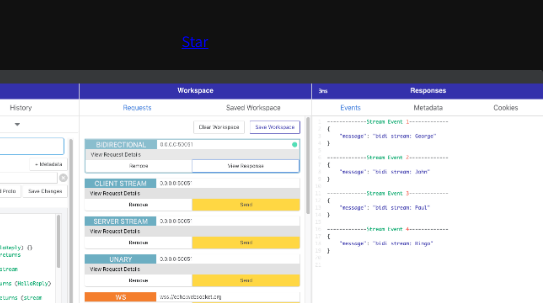
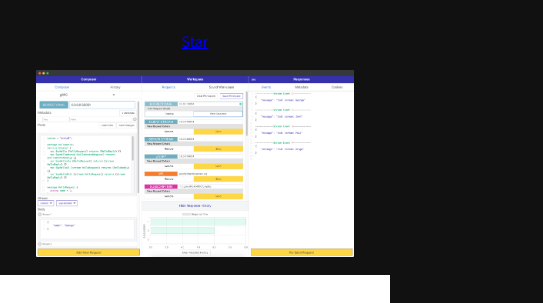
Before and after one commit to tlovis/Swell_Web, a plain HTML site: page index.html in a window 390 px wide. Shown: the part 529-832 px from the top of the page, 543 px wide, since content can reach past the window. Drawn offline with Linux system fonts and the light colour scheme.

Commit message:
Update hero image for all phones

```diff
--- a/css/main.css
+++ b/css/main.css
@@ -173,8 +173,8 @@ margin-bottom: 8%;
 
 .hero-image {
   display: block;
-  max-width:1280px;
-  max-height:728px;
+  max-width:85vw;
+  max-height:48vw;
   width: auto;
   height: auto;
 }
@@ -353,8 +353,8 @@ footer {
   and (orientation: portrait) {
   .hero-image {
     display: block;
-    max-width:360px;
-    max-height:204px;
+    max-width:85vw;
+    max-height:48vw;
     width: auto;
     height: auto;
   }
@@ -374,8 +374,8 @@ footer {
 
   .hero-image {
     display: block;
-  max-width:880px;
-  max-height:500px;
+    max-width:85vw;
+    max-height:48vw;
     width: auto;
     height: auto;
   }
@@ -414,12 +414,11 @@ footer {
 }
   .hero-image {
     display: block;
-  max-width:880px;
-  max-height:500px;
+    max-width:85vw;
+    max-height:48vw;
     width: auto;
     height: auto;
   }
-
 
 h1 {
   font-size: 2.8rem;
@@ -491,8 +490,8 @@ p {
   and (-webkit-min-device-pixel-ratio: 2) {
   .hero-image {
     display: block;
-  max-width:880px;
-  max-height:500px;
+    max-width:85vw;
+    max-height:48vw;
     width: auto;
     height: auto;
   }
@@ -512,8 +511,8 @@ p {
 @media (max-width: 767px){
   .hero-image {
     display: block;
-  max-width:720px;
-  max-height:409px;
+    max-width:85vw;
+    max-height:48vw;
     width: auto;
     height: auto;
   }
```
Lines whose indentation alone changed are shown as unchanged.
